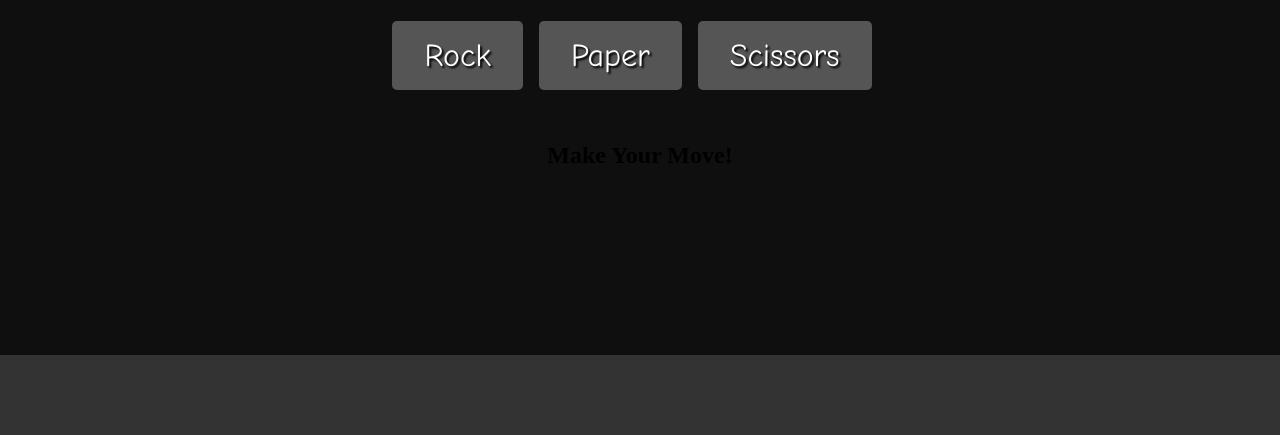
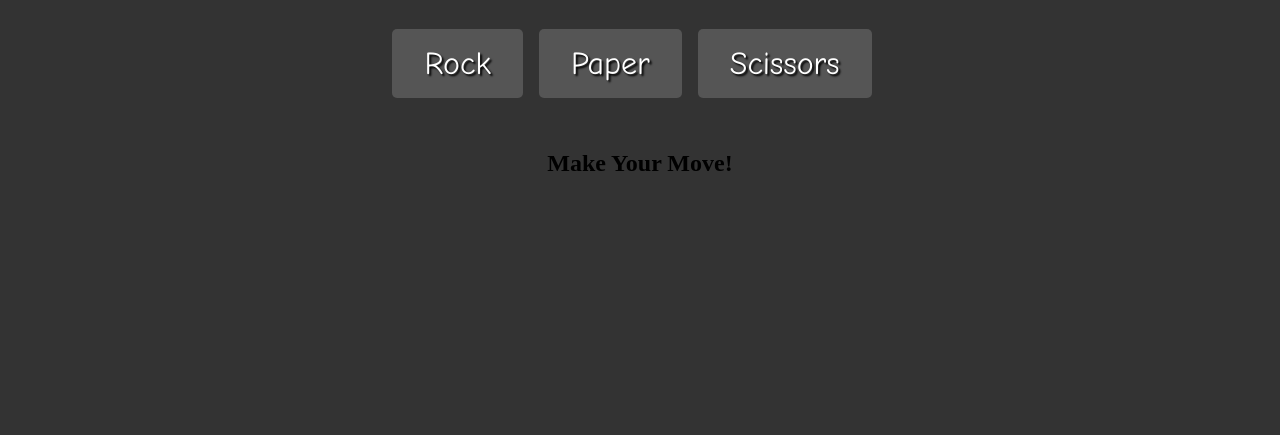
Before and after one commit to misipositive/rock-paper-scissors, a plain HTML site: page index.html in a window 1280 px wide. Shown: the part 445-880 px from the top of the page. Drawn offline with Linux system fonts and the light colour scheme.

Commit message:
merge master > main

```diff
--- a/style.css
+++ b/style.css
@@ -1,16 +1,6 @@
 /* Set background image */
 body {
   background-color: #333;
-}
-
-/* Create a dark overlay to make text more visible */
-.dark-layer {
-  position: absolute;
-  top: 0;
-  left: 0;
-  width: 100%;
-  height: 100%;
-  background-color: rgba(0, 0, 0, 0.7);
 }
 
 /* Center the game container and add padding */
```
